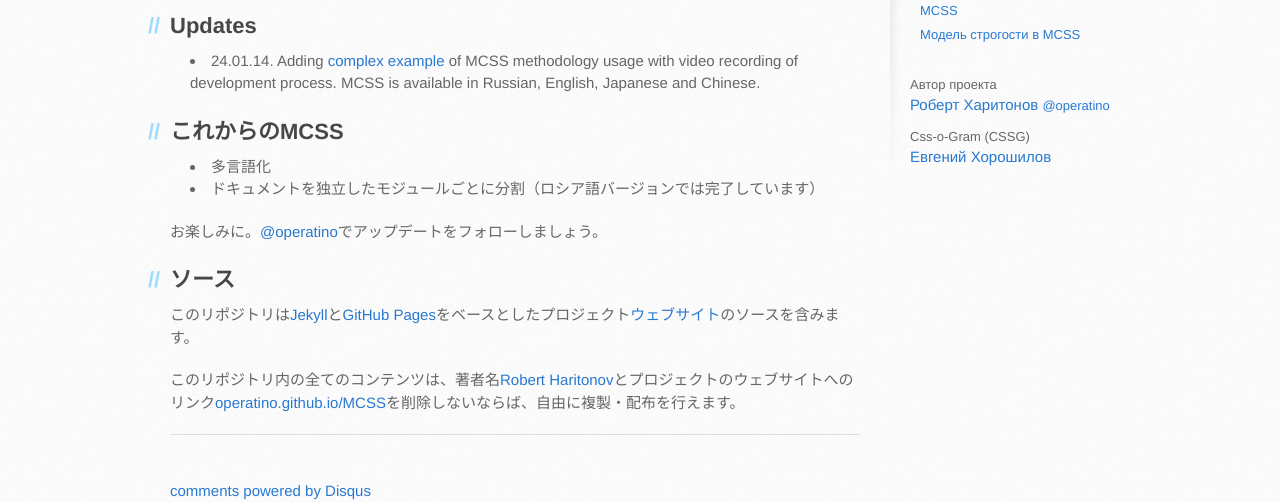
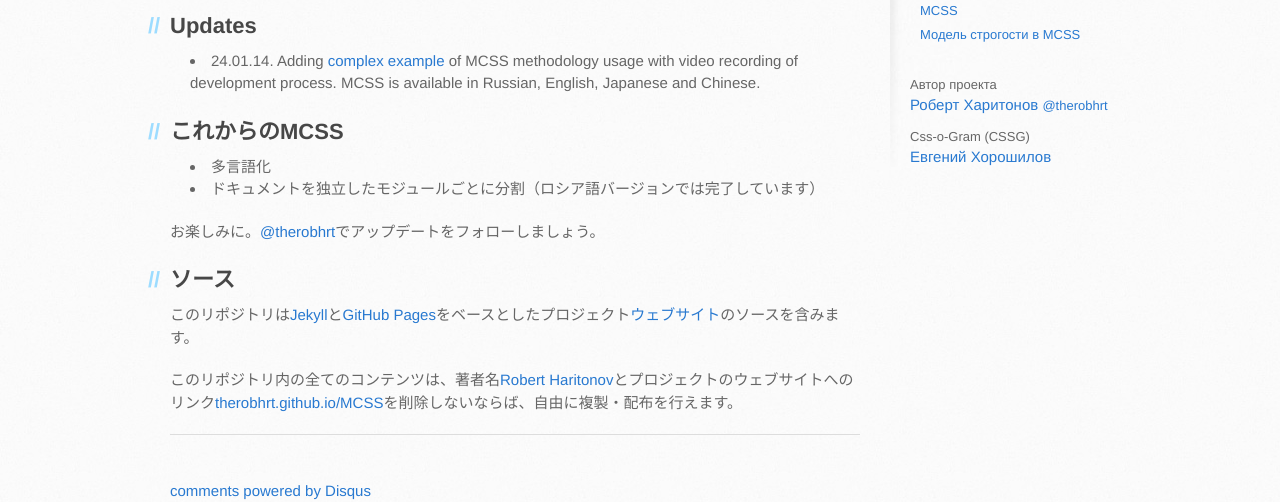
Before and after one commit to robhrt7/MCSS, a Jekyll site: the page built from ja/README.md, in a window 1280 px wide. Shown: the part 530-1032 px from the top of the page. Built offline with Jekyll 4.4.1, drawn with Linux system fonts in a browser that asks for light colours; our own code applies the rules of GitHub Pages for plain Markdown files; Markdown is read by kramdown in place of the engine named in the settings; comment, search, counter and statistics services are not loaded.

Commit message:
Renamed operatino --> therobhrt
due to author's GitHub and Twitter username change for some reason 🤷‍♂️

```diff
--- a/_config.yml
+++ b/_config.yml
@@ -4,15 +4,15 @@
 safe: true
 
 project-name: MCSS
-project-url: http://github.com/operatino/MCSS
-project-descr-url: http://github.com/operatino/MCSS#%D0%9C%D0%BD%D0%BE%D0%B3%D0%BE%D1%81%D0%BB%D0%BE%D0%B9%D0%BD%D1%8B%D0%B9-css
+project-url: http://github.com/therobhrt/MCSS
+project-descr-url: http://github.com/therobhrt/MCSS#%D0%9C%D0%BD%D0%BE%D0%B3%D0%BE%D1%81%D0%BB%D0%BE%D0%B9%D0%BD%D1%8B%D0%B9-css
 
 cssg-title: Css-o-Gram (CSSG)
 cssg-author: <a href="http://github.com/XOP">Евгений Хорошилов</a>
 cssg-url: http://cssg.rocks
 
 res-project-author: <a href="http://rhr.me">Роберт Харитонов</a>
-res-project-author-twitter: <a href="http://twitter.com/operatino">@operatino</a>
+res-project-author-twitter: <a href="http://twitter.com/therobhrt">@therobhrt</a>
 
 res-watch-on-github: Посмотреть проект на
 res-download-archive: Скачать в архиве
@@ -26,15 +26,15 @@
 
 en-baseurl: /MCSS/en
 
-en-project-url: http://github.com/operatino/MCSS/en
-en-project-descr-url: http://github.com/operatino/MCSS/blob/gh-pages/en/README.md
+en-project-url: http://github.com/therobhrt/MCSS/en
+en-project-descr-url: http://github.com/therobhrt/MCSS/blob/gh-pages/en/README.md
 
 en-cssg-title: Css-o-Gram (CSSG)
 en-cssg-author: <a href="http://github.com/XOP">Evgeny Khoroshilov</a>
 en-cssg-url: http://cssg.rocks
 
 en-res-project-author: <a href="http://rhr.me">Robert Haritonov</a>
-en-res-project-author-twitter: <a href="http://twitter.com/operatino">@operatino</a>
+en-res-project-author-twitter: <a href="http://twitter.com/therobhrt">@therobhrt</a>
 
 en-res-watch-on-github: Checkout project at
 en-res-download-archive: Download archive
@@ -48,15 +48,15 @@
 
 ja-baseurl: /MCSS/ja
 
-ja-project-url: http://github.com/operatino/MCSS/ja
-ja-project-descr-url: http://github.com/operatino/MCSS/blob/gh-pages/ja/README.md
+ja-project-url: http://github.com/therobhrt/MCSS/ja
+ja-project-descr-url: http://github.com/therobhrt/MCSS/blob/gh-pages/ja/README.md
 
 ja-cssg-title: Css-o-Gram (CSSG)
 ja-cssg-author: <a href="http://github.com/XOP">Evgeny Khoroshilov</a>
 ja-cssg-url: http://cssg.rocks
 
 ja-res-project-author: <a href="http://rhr.me">Robert Haritonov</a>
-ja-res-project-author-twitter: <a href="http://twitter.com/operatino">@operatino</a>
+ja-res-project-author-twitter: <a href="http://twitter.com/therobhrt">@therobhrt</a>
 
 ja-res-watch-on-github: Checkout project at
 ja-res-download-archive: Download archive
@@ -70,15 +70,15 @@
 
 cn-baseurl: /MCSS/cn
 
-cn-project-url: http://github.com/operatino/MCSS/cn
-cn-project-descr-url: http://github.com/operatino/MCSS/blob/gh-pages/cn/README.md
+cn-project-url: http://github.com/therobhrt/MCSS/cn
+cn-project-descr-url: http://github.com/therobhrt/MCSS/blob/gh-pages/cn/README.md
 
 cn-cssg-title: Css-o-Gram (CSSG)
 cn-cssg-author: <a href="http://github.com/XOP">Evgeny Khoroshilov</a>
 cn-cssg-url: http://cssg.rocks
 
 cn-res-project-author: <a href="http://rhr.me">Robert Haritonov</a>
-cn-res-project-author-twitter: <a href="http://twitter.com/operatino">@operatino</a>
+cn-res-project-author-twitter: <a href="http://twitter.com/therobhrt">@therobhrt</a>
 
 cn-res-watch-on-github: Checkout project at
 cn-res-download-archive: Download archive
--- a/ja/README.md
+++ b/ja/README.md
@@ -2,26 +2,26 @@
 
 Multilayer CSS構成システムは[BEM]((http://bem.info/)と[OOCSS](http://oocss.org/)の原理を基にしています。この方法論は[Odnoklassniki.ru](http://corp.mail.ru/en/communications/odnoklassniki)（世界のソーシャルネットワークのTOP10）開発チームによって作り出され、ドキュメントとチームベースのシステムの中核として開発者にお勧めです。
 ___
-**[プロジェクトホームページ](http://operatino.github.io/MCSS/ja/)**
+**[プロジェクトホームページ](http://therobhrt.github.io/MCSS/ja/)**
 ___
 
 このドキュメントはドキュメント作成エンジン[Source](http://sourcejs.com)などの補助ツールを使い、常に改善されています。オリジナルのドキュメントはロシア語で記述されており、全ての情報はまだ翻訳されていませんが、翻訳のプルリクエストはお気軽にどうぞ。
 
 Big respect to [Matori](http://github.com/Matori) for Japanese translation.
 
-*何か質問があれば[Issues section on Github](http://github.com/operatino/MCSS/issues)またはメールアドレス<r@rhr.me>まで。*
+*何か質問があれば[Issues section on Github](http://github.com/therobhrt/MCSS/issues)またはメールアドレス<r@rhr.me>まで。*
 
 ## Updates
-* 24.01.14. Adding [complex example](https://github.com/operatino/markup-process) of MCSS methodology usage with video recording of development process. MCSS is available in Russian, English, Japanese and Chinese.
+* 24.01.14. Adding [complex example](https://github.com/therobhrt/markup-process) of MCSS methodology usage with video recording of development process. MCSS is available in Russian, English, Japanese and Chinese.
 
 ## これからのMCSS
 * 多言語化
 * ドキュメントを独立したモジュールごとに分割（ロシア語バージョンでは完了しています）
 
-お楽しみに。[@operatino](http://twitter.com/operatino)でアップデートをフォローしましょう。
+お楽しみに。[@therobhrt](http://twitter.com/therobhrt)でアップデートをフォローしましょう。
 
 ## ソース
 
-このリポジトリは[Jekyll](http://jekyllrb.com)と[GitHub Pages](http://pages.github.com/)をベースとしたプロジェクト[ウェブサイト](http://operatino.github.io/MCSS/ja/)のソースを含みます。
+このリポジトリは[Jekyll](http://jekyllrb.com)と[GitHub Pages](http://pages.github.com/)をベースとしたプロジェクト[ウェブサイト](http://therobhrt.github.io/MCSS/ja/)のソースを含みます。
 
-このリポジトリ内の全てのコンテンツは、著者名[Robert Haritonov](http://rhr.me)とプロジェクトのウェブサイトへのリンク[operatino.github.io/MCSS](http://operatino.github.io/MCSS)を削除しないならば、自由に複製・配布を行えます。
+このリポジトリ内の全てのコンテンツは、著者名[Robert Haritonov](http://rhr.me)とプロジェクトのウェブサイトへのリンク[therobhrt.github.io/MCSS](http://therobhrt.github.io/MCSS)を削除しないならば、自由に複製・配布を行えます。
```
Also changed, not shown: cn/README.md (+6 -6 lines), cn/index.md (+2 -2 lines), en/README.md (+6 -6 lines), en/index.md (+2 -2 lines), index.md (+2 -2 lines), ja/index.md (+1 -1 lines), modules/README.md (+1 -1 lines), modules/shorthand_dictionary.md (+1 -1 lines), README.md.
